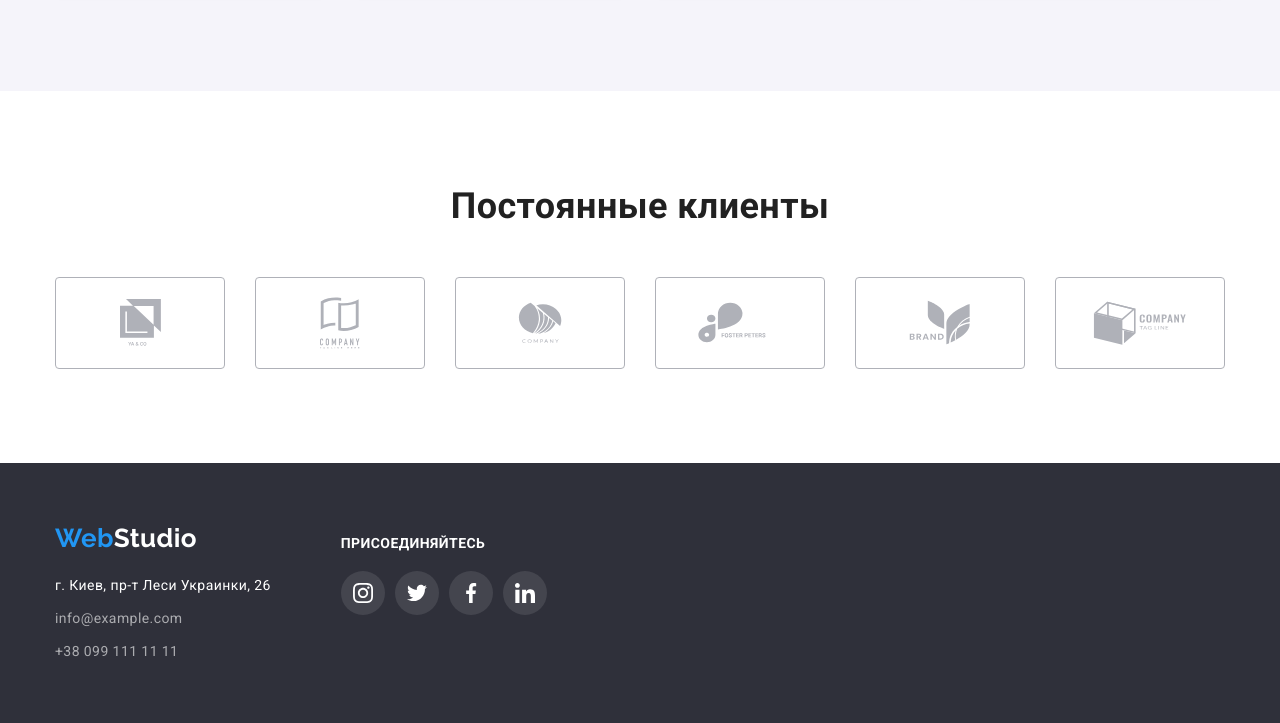
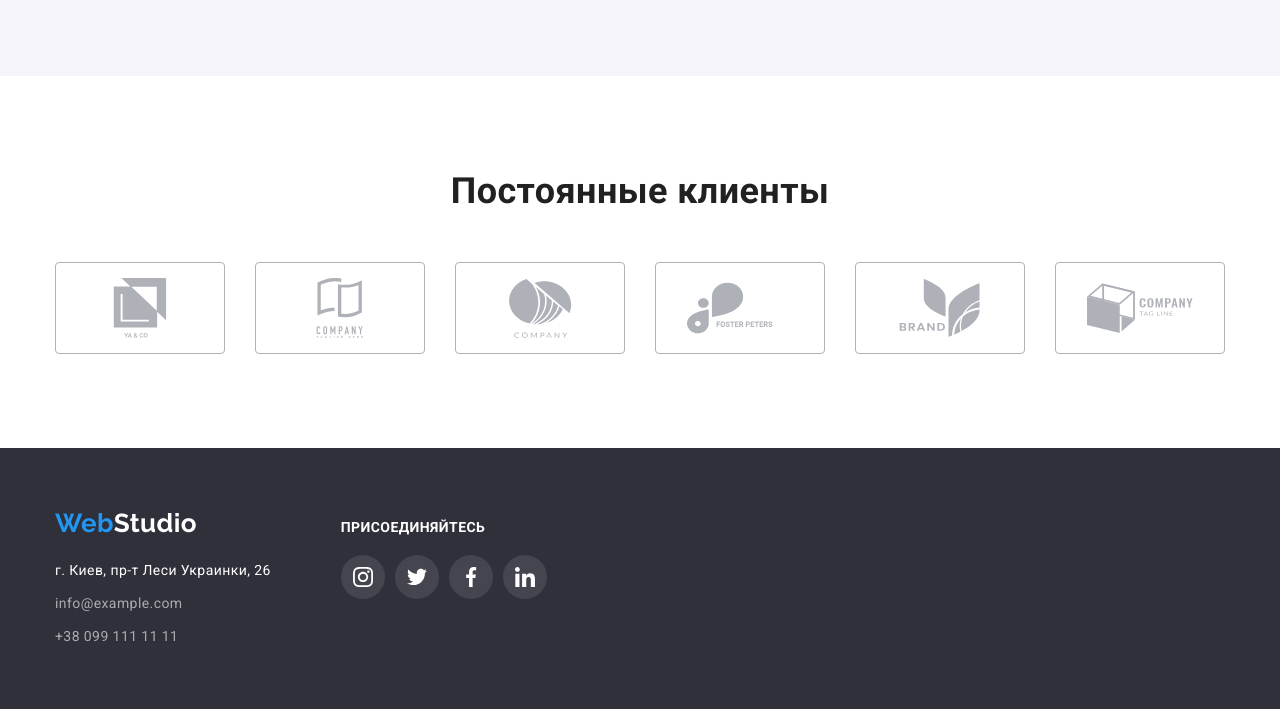
Before and after one commit to Snook2022/goit-markup-hw-04, a plain HTML site: page index.html in a window 1280 px wide. Shown: the part 2229-2952 px from the top of the page. Drawn offline with nearby package versions, Linux system fonts and the light colour scheme.

Commit message:
дз4 доработка

```diff
--- a/css/styles.css
+++ b/css/styles.css
@@ -160,6 +160,7 @@ address {
 /* hero */
 .hero {
   max-width: 1600px;
+  height: 600px;
   margin: 0 auto;
   padding-top: 200px;
   padding-bottom: 200px;
@@ -502,7 +503,6 @@ address {
   background-color: var(--hero-bg-color);
   padding-top: 60px;
   padding-bottom: 60px;
-  display: flex;
 }
 .page-footer .logo {
   display: block;
@@ -514,10 +514,6 @@ address {
 .contacts-footer-list .link-footer:hover,
 .contacts-footer-list .link-footer:focus {
   color: var(--acent-color);
-}
-
-.footer-soc {
-  margin-top: 12px;
 }
 
 .footer-soc-list {
@@ -563,6 +559,7 @@ address {
 }
 .page-footer .container {
   display: flex;
+  align-items: baseline;
 }
 .footer-div .logo {
   margin-right: 0;
--- a/index.html
+++ b/index.html
@@ -291,42 +291,42 @@
           <ul class="clients-soc-list list">
             <li class="clients-soc-item">
               <a href="" class="clients-soc-link link"
-                ><svg class="clients-soc-icon" width="41" height="47">
+                ><svg class="clients-soc-icon" width="106" height="60">
                   <use href="./images/icons.svg#icon-ya-co"></use>
                 </svg>
               </a>
             </li>
             <li class="clients-soc-item">
               <a href="" class="clients-soc-link link"
-                ><svg class="clients-soc-icon" width="40" height="52">
+                ><svg class="clients-soc-icon" width="106" height="60">
                   <use href="./images/icons.svg#icon-tagline-here"></use>
                 </svg>
               </a>
             </li>
             <li class="clients-soc-item">
               <a href="" class="clients-soc-link link"
-                ><svg class="clients-soc-icon" width="44" height="41">
+                ><svg class="clients-soc-icon" width="106" height="60">
                   <use href="./images/icons.svg#icon-company"></use>
                 </svg>
               </a>
             </li>
             <li class="clients-soc-item">
               <a href="" class="clients-soc-link link"
-                ><svg class="clients-soc-icon" width="84" height="41">
+                ><svg class="clients-soc-icon" width="106" height="60">
                   <use href="./images/icons.svg#icon-foster-peters"></use>
                 </svg>
               </a>
             </li>
             <li class="clients-soc-item">
               <a href="" class="clients-soc-link link"
-                ><svg class="clients-soc-icon" width="62" height="45">
+                ><svg class="clients-soc-icon" width="106" height="60">
                   <use href="./images/icons.svg#icon-brand"></use>
                 </svg>
               </a>
             </li>
             <li class="clients-soc-item">
               <a href="" class="clients-soc-link link"
-                ><svg class="clients-soc-icon" width="94" height="44">
+                ><svg class="clients-soc-icon" width="106" height="60">
                   <use href="./images/icons.svg#icon-tagline"></use>
                 </svg>
               </a>
```
Also changed, not shown: portfolio.html (+1 -1 lines).
